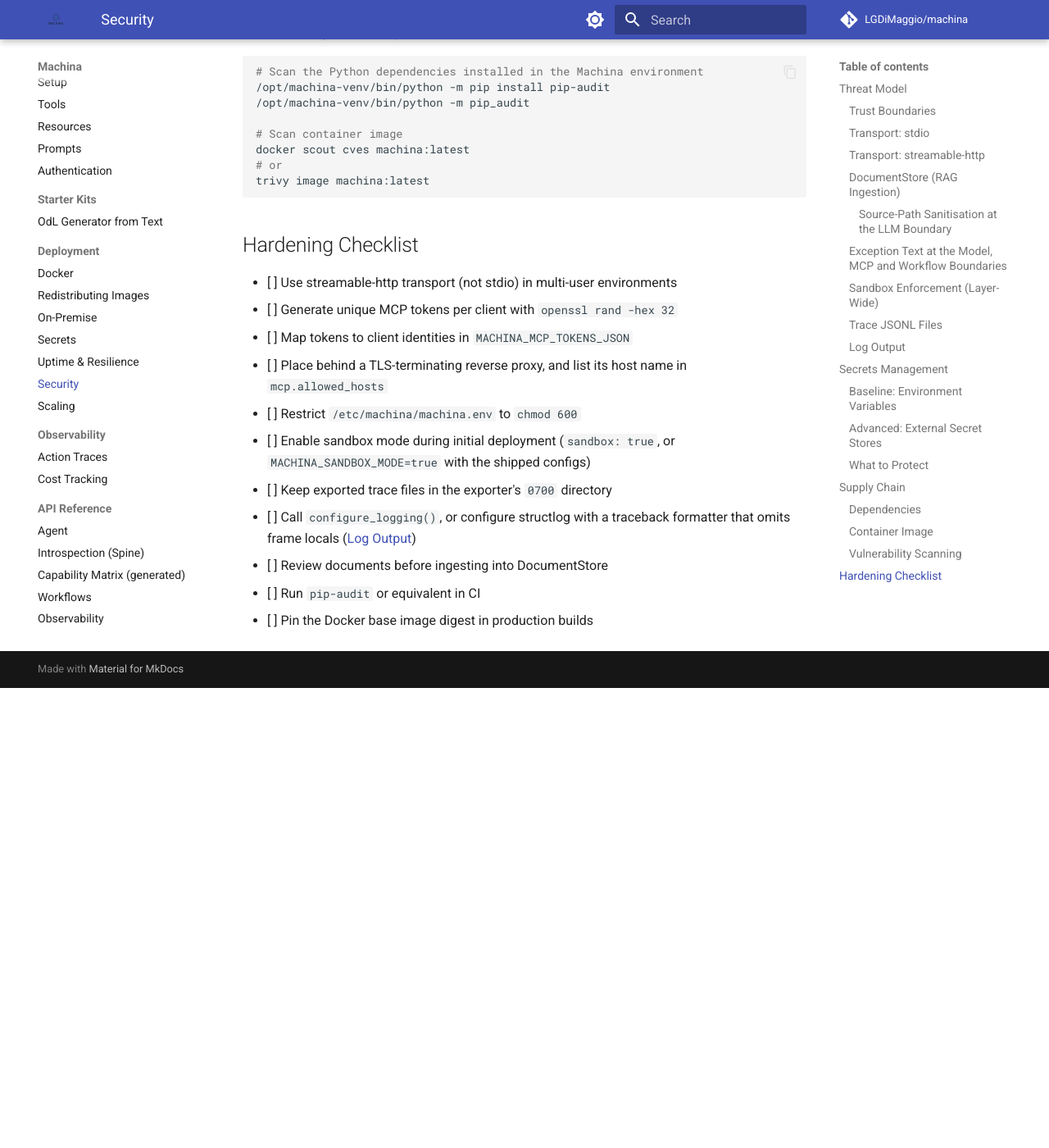
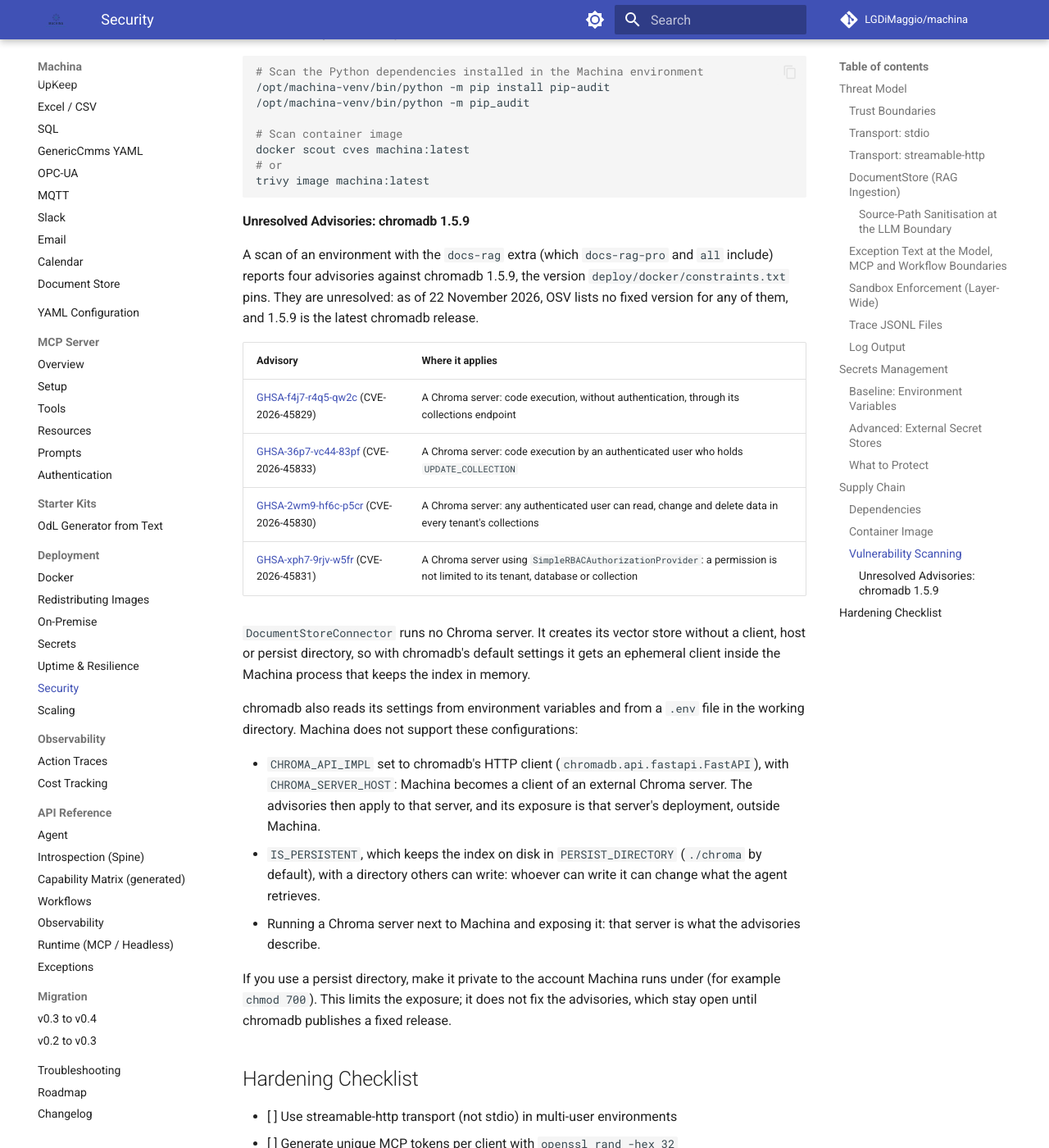
Before and after one commit to LGDiMaggio/machina, an MkDocs documentation site: the page built from docs/deployment/security.md, in a window 1280 px wide and 1400 px high, scrolled down 11574 px. Shown: the whole window at 82% size. Built offline with MkDocs 1.6.1 and Material for MkDocs 9.7.7, drawn with Linux system fonts in a browser that asks for light colours; comment, search, counter and statistics services are not loaded; before the commit the page ends 12413 px from its top, so only the background shows below that.

Commit message:
fix(workflows): detect coroutine methods with inspect.iscoroutinefunction
asyncio.iscoroutinefunction is deprecated from Python 3.14 and slated
for removal in 3.16. The workflow engine called it at the service and
connector dispatch sites, so on 3.14 every such step emitted a
DeprecationWarning and failed under a filter that raises it. Both sites
now call inspect.iscoroutinefunction. Sync methods are still called and
coroutine methods, including AsyncMock, still awaited. A callable marked
only by asyncio's private _is_coroutine attribute is now called instead
of awaited; the CHANGELOG says so.

The new TestSyncAndAsyncDispatch cases run sync, async and AsyncMock
connector and service methods with asyncio.iscoroutinefunction patched
to warn as Python 3.14 does, so the 3.11-3.13 CI matrix catches a
regression.

docs(security): list the four chromadb 1.5.9 advisories
(GHSA-f4j7-r4q5-qw2c, GHSA-36p7-vc44-83pf, GHSA-2wm9-hf6c-p5cr,
GHSA-xph7-9rjv-w5fr) as unresolved: OSV lists no fixed version. All four
are in the Chroma server; DocumentStoreConnector gets an in-process
ephemeral client with chromadb's default settings. The note names the
unsupported configurations (CHROMA_API_IMPL with CHROMA_SERVER_HOST,
IS_PERSISTENT with a persist directory others can write, an exposed
Chroma server) and the remaining mitigation, a private persist
directory. No dependency or pin changed.

````diff
--- a/docs/deployment/security.md
+++ b/docs/deployment/security.md
@@ -522,6 +522,43 @@ docker scout cves machina:latest
 trivy image machina:latest
 ```
 
+#### Unresolved Advisories: chromadb 1.5.9
+
+A scan of an environment with the `docs-rag` extra (which `docs-rag-pro` and
+`all` include) reports four advisories against chromadb 1.5.9, the version
+`deploy/docker/constraints.txt` pins. They are unresolved: as of 22 November
+2026, OSV lists no fixed version for any of them, and 1.5.9 is the latest
+chromadb release.
+
+| Advisory | Where it applies |
+| --- | --- |
+| [GHSA-f4j7-r4q5-qw2c](https://osv.dev/vulnerability/GHSA-f4j7-r4q5-qw2c) (CVE-2026-45829) | A Chroma server: code execution, without authentication, through its collections endpoint |
+| [GHSA-36p7-vc44-83pf](https://osv.dev/vulnerability/GHSA-36p7-vc44-83pf) (CVE-2026-45833) | A Chroma server: code execution by an authenticated user who holds `UPDATE_COLLECTION` |
+| [GHSA-2wm9-hf6c-p5cr](https://osv.dev/vulnerability/GHSA-2wm9-hf6c-p5cr) (CVE-2026-45830) | A Chroma server: any authenticated user can read, change and delete data in every tenant's collections |
+| [GHSA-xph7-9rjv-w5fr](https://osv.dev/vulnerability/GHSA-xph7-9rjv-w5fr) (CVE-2026-45831) | A Chroma server using `SimpleRBACAuthorizationProvider`: a permission is not limited to its tenant, database or collection |
+
+`DocumentStoreConnector` runs no Chroma server. It creates its vector store
+without a client, host or persist directory, so with chromadb's default
+settings it gets an ephemeral client inside the Machina process that keeps
+the index in memory.
+
+chromadb also reads its settings from environment variables and from a `.env`
+file in the working directory. Machina does not support these configurations:
+
+- `CHROMA_API_IMPL` set to chromadb's HTTP client
+  (`chromadb.api.fastapi.FastAPI`), with `CHROMA_SERVER_HOST`: Machina becomes
+  a client of an external Chroma server. The advisories then apply to that
+  server, and its exposure is that server's deployment, outside Machina.
+- `IS_PERSISTENT`, which keeps the index on disk in `PERSIST_DIRECTORY`
+  (`./chroma` by default), with a directory others can write: whoever can write
+  it can change what the agent retrieves.
+- Running a Chroma server next to Machina and exposing it: that server is what
+  the advisories describe.
+
+If you use a persist directory, make it private to the account Machina runs
+under (for example `chmod 700`). This limits the exposure; it does not fix the
+advisories, which stay open until chromadb publishes a fixed release.
+
 ## Hardening Checklist
 
 - [ ] Use streamable-http transport (not stdio) in multi-user environments
````
Also changed, not shown: CHANGELOG.md (+2 -0 lines), 2 other files.
